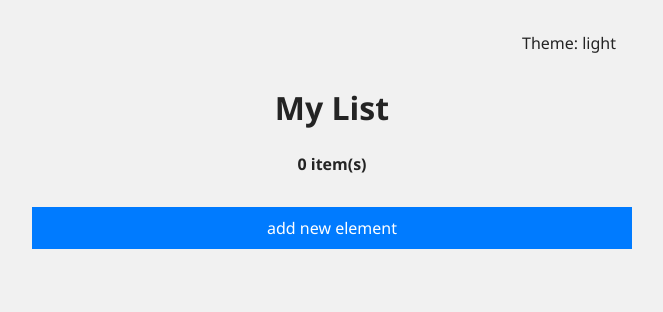
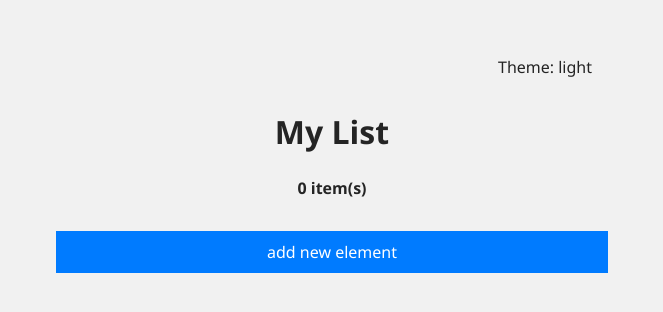
Before and after one commit to DavidGentili/react-to-do-list, a React (Vite) app: page / in a window 1280 px wide. Shown: the top 312 px of the page, without its empty margins (308-971 px from the left). Built offline with nearby package versions, Linux system fonts and the light colour scheme.

Commit message:
Padding main element

```diff
--- a/src/App.css
+++ b/src/App.css
@@ -3,6 +3,7 @@
     color: #242424;
     max-width: 600px;
     margin: auto;
+    padding: 24px 24px;
 }
 
 .App h1{
```
